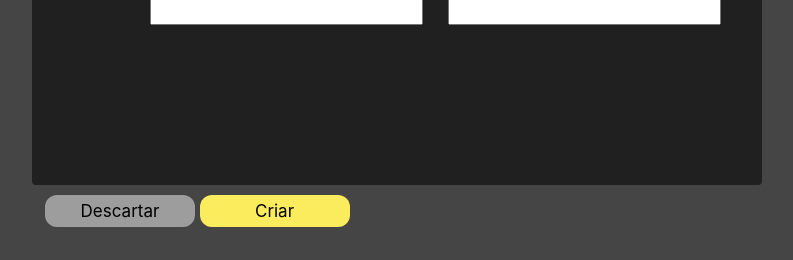
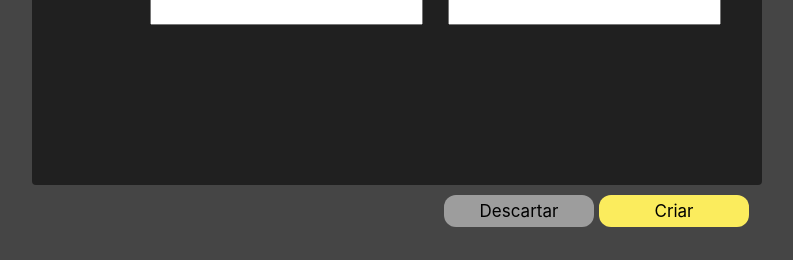
Before and after one commit to vicoelho/ProjetoOficina, a web app: file PÁGINAS/create_account.html in a window 1280 px wide. Shown: the part 540-800 px from the top of the page, without its empty margins (243-1036 px from the left). Run offline with its HTML, style and script files only (its server is not run), Linux system fonts and the light colour scheme.

Commit message:
Add files via upload

```diff
--- a/PÁGINAS/css/create_account.css
+++ b/PÁGINAS/css/create_account.css
@@ -50,12 +50,16 @@ input{
     display: inline-block;
 }
 .botões{
+    position: relative;
     margin-left: auto;
     margin-right: auto;
     width: 55vw;
+    align-content: flex-end;
 }
 .criar{
+    position: absolute;
     display: inline;
+    right: 0;
 }
 .criar input{
     width: 150px;
@@ -64,8 +68,15 @@ input{
     padding: 6px 24px;
     border: none;
 }
+.criar input:hover{
+    cursor:pointer;
+    background-color: rgba(80, 80, 80, 1);
+    transition: ease-in-out 300ms;
+}
 .descartar{
+    position: absolute;
     display: inline;
+    right: 155px;
 }
 .descartar   input{
     width: 150px;
@@ -74,4 +85,9 @@ input{
     padding: 6px 24px;
     border: none;
 }
+.descartar input:hover{
+    cursor:pointer;
+    background-color: rgba(80, 80, 80, 1);
+    transition: ease-in-out 300ms;
+}
 ;
```
